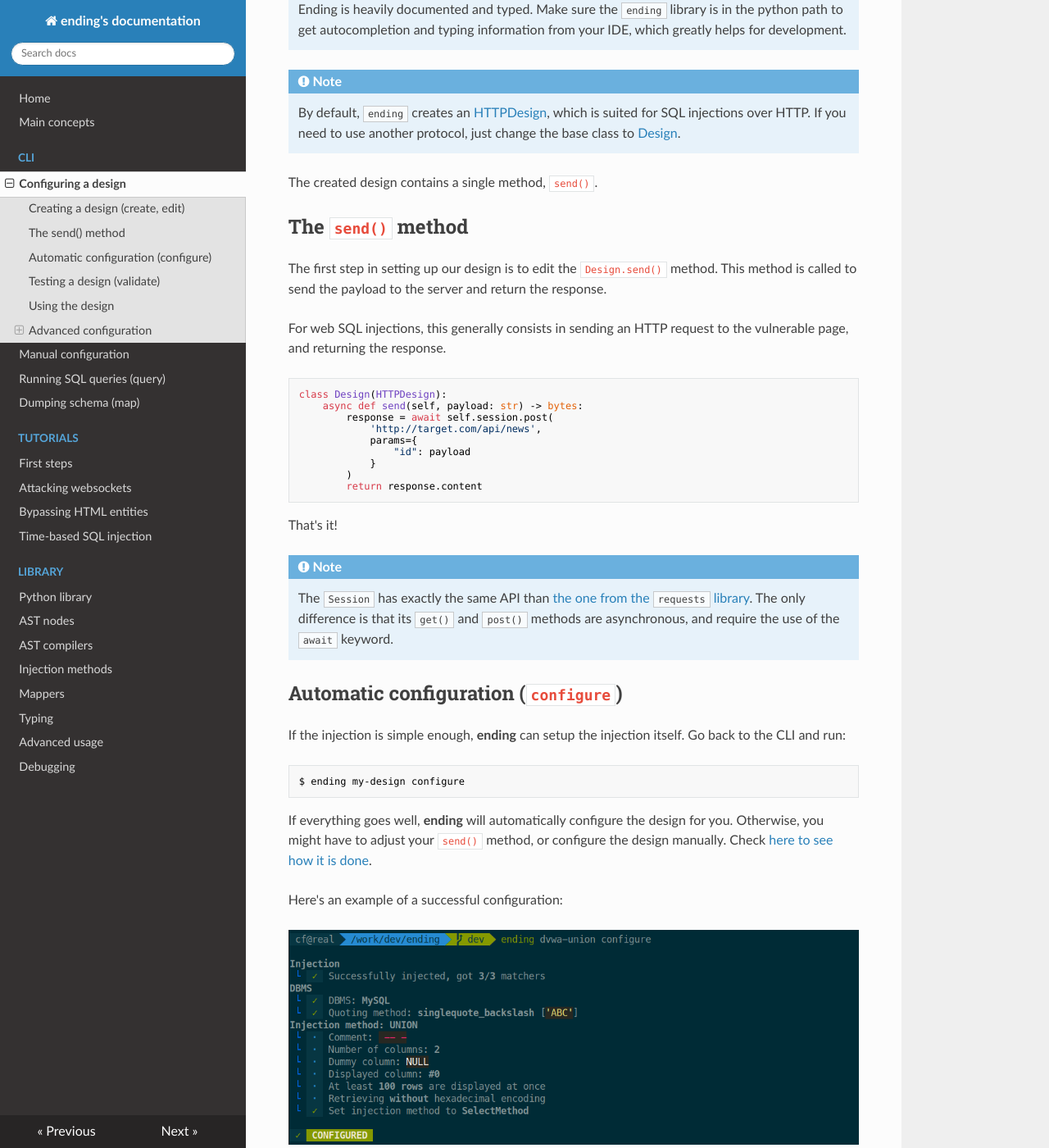
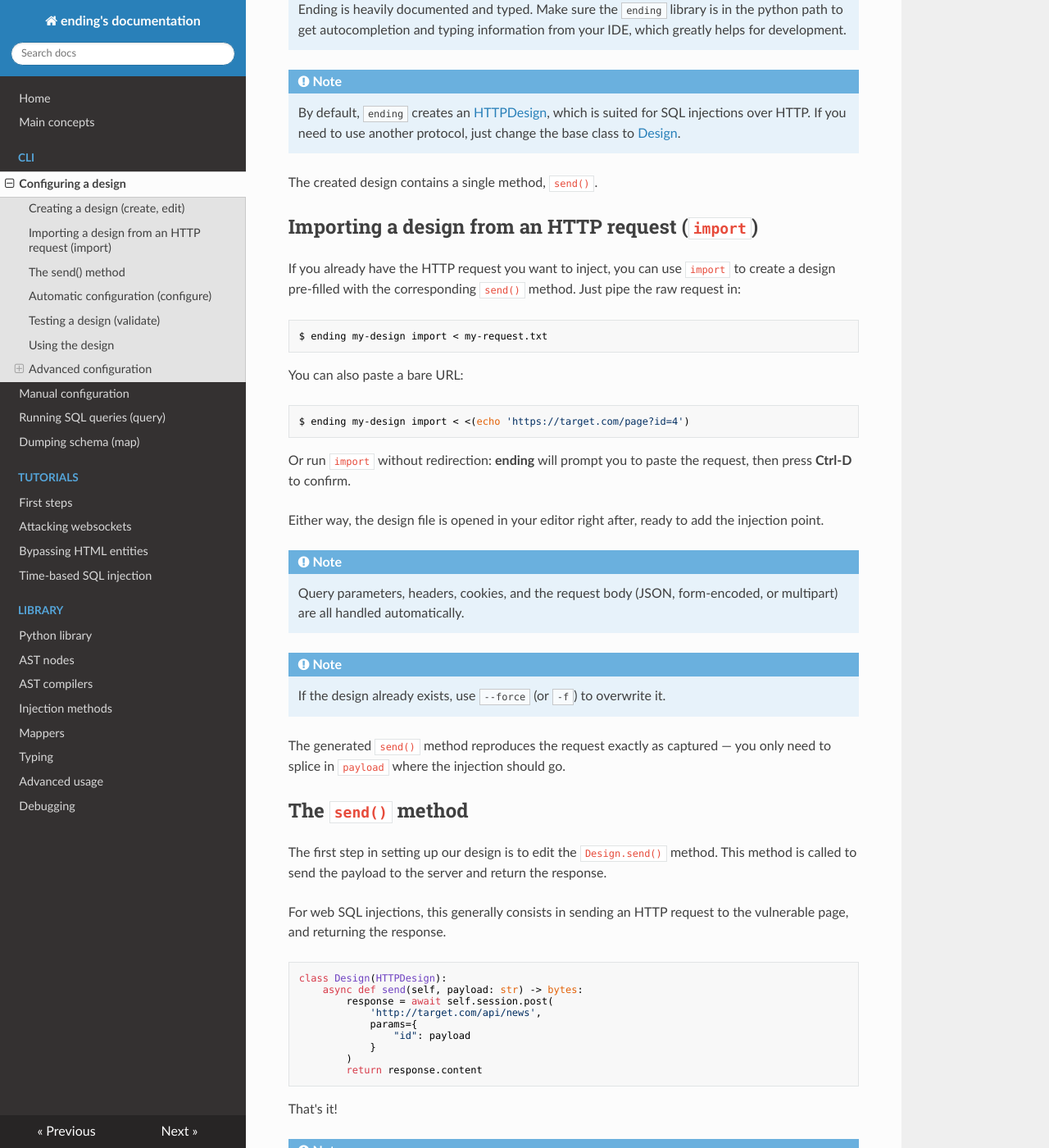
Before and after one commit to cfreal/ending, an MkDocs documentation site: the page built from docs/docs/cli/design.md, in a window 1280 px wide and 1400 px high, scrolled down 611 px. Shown: the whole window at 82% size. Built offline with MkDocs 1.6.1, drawn with Linux system fonts in a browser that asks for light colours; nearby versions of some CDN libraries.

Commit message:
Updated documentation to talk about import

````diff
--- a/docs/docs/cli/design.md
+++ b/docs/docs/cli/design.md
@@ -27,6 +27,34 @@ It'll open your design file with your file editor.
     By default, `ending` creates an [HTTPDesign](../pdoc/ending/cli/design.html#ending.cli.design.HTTPDesign), which is suited for SQL injections over HTTP. If you need to use another protocol, just change the base class to [Design](../pdoc/ending/cli/design.html#ending.cli.design.Design).
 
 The created design contains a single method, `send()`.
+
+## Importing a design from an HTTP request (`import`)
+
+If you already have the HTTP request you want to inject, you can use `import` to create a design pre-filled with the corresponding `send()` method. Just pipe the raw request in:
+
+```bash
+$ ending my-design import < my-request.txt
+```
+
+You can also paste a bare URL:
+
+```bash
+$ ending my-design import < <(echo 'https://target.com/page?id=4')
+```
+
+Or run `import` without redirection: **ending** will prompt you to paste the request, then press **Ctrl-D** to confirm.
+
+Either way, the design file is opened in your editor right after, ready to add the injection point.
+
+!!! note
+
+    Query parameters, headers, cookies, and the request body (JSON, form-encoded, or multipart) are all handled automatically.
+
+!!! note
+
+    If the design already exists, use `--force` (or `-f`) to overwrite it.
+
+The generated `send()` method reproduces the request exactly as captured — you only need to splice in `payload` where the injection should go.
 
 ## The `send()` method
 
````
Also changed, not shown: docs/docs/tutorials/first-steps.md (+1 -1 lines).
